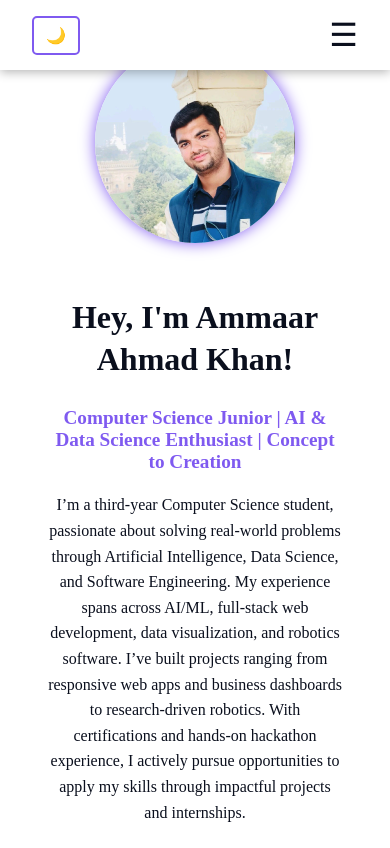
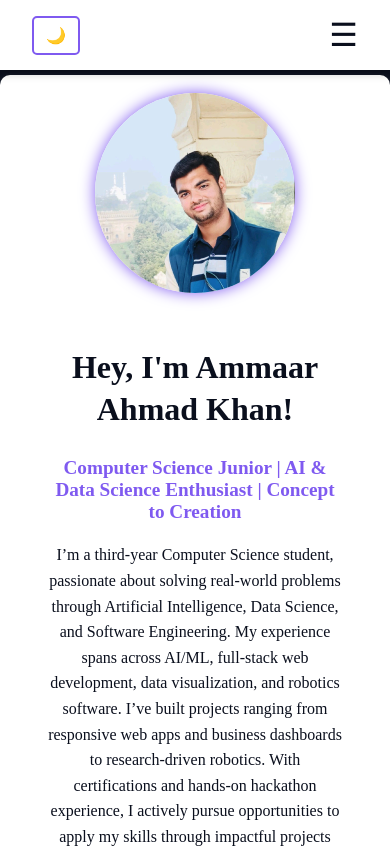
Before and after one commit to GPA95/AAK_Portfolio, a React (Vite) app: page / in a window 390 px wide. Shown: the top 848 px of the page. Built offline with nearby package versions, Linux system fonts and the light colour scheme.

Commit message:
fixed mobile responsiveness at top

```diff
--- a/src/components/Intro.css
+++ b/src/components/Intro.css
@@ -99,7 +99,7 @@
   /* Mobile Adjustments */
   @media (max-width: 768px) {
     .intro {
-      margin-top: 25px; /* Reset margin */
+      margin-top: 75px; /* Reset margin */
     }
 
     .intro-text h1 {
```
